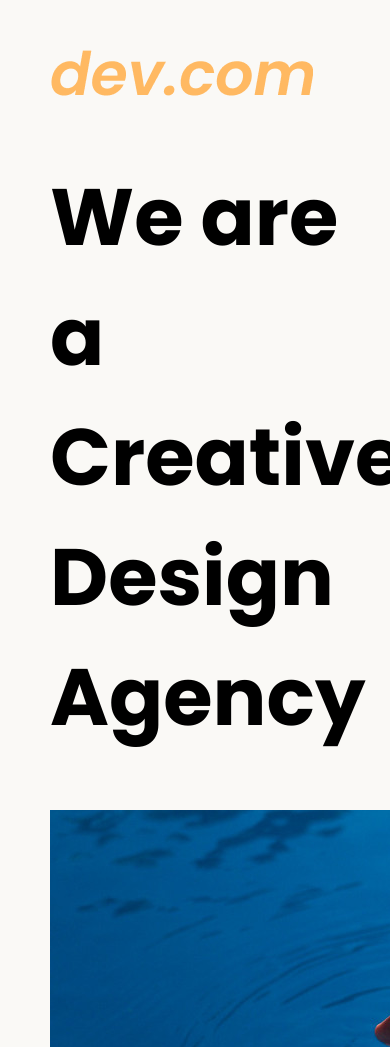
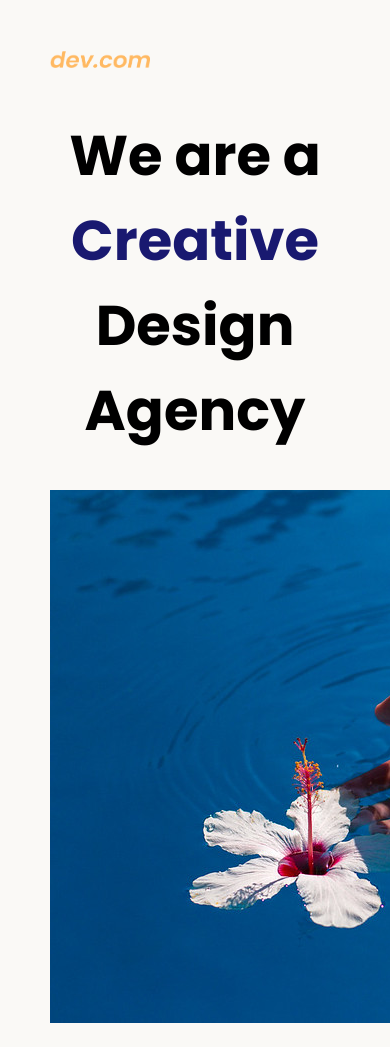
Before and after one commit to mickeykim70/WEB_STUDY, a plain HTML site: page 8.4 Web Design Agency Project/index.html in a window 390 px wide. Shown: the top 1047 px of the page. Drawn offline with Linux system fonts and the light colour scheme.

Commit message:
May 18 1400

```diff
--- a/8.4 Web Design Agency Project/index.html
+++ b/8.4 Web Design Agency Project/index.html
@@ -14,13 +14,11 @@
 <body>
   <div class="main">
     <img class="logo" src="./assets/images/logo.png" alt="logo">
-    <h1>We are a Creative Design Agency</h1>
+    <h1>We are a <span class="creative">Creative</span><br>Design Agency</h1>
     <div class="left card"><img class="tile-image" src="./assets/images/beautiful.jpg" alt="hand and flower in water">
       <h2 class="card-title">Beauty</h2>
       <p class="card-text">We strive to create the most beautiful websites for all your needs. Working closely with you
-        to
-        design and
-        develop an amazing website for your business.</p>
+        to design and develop an amazing website for your business.</p>
     </div>
 
     <div class="right card"><img class="tile-image" src="./assets/images/construction.jpg" alt="metal structure">
@@ -30,7 +28,7 @@
     </div>
 
   </div>
-  <footer>
+  <footer class="creative">
     <p>Create. Develop. Design.</p>
   </footer>
 </body>
--- a/8.4 Web Design Agency Project/style.css
+++ b/8.4 Web Design Agency Project/style.css
@@ -18,3 +18,50 @@ footer {
   text-align: right;
   color: midnightblue;
 }
+
+.title-image {
+  height: 200px;
+  float: left;
+  margin-left: 50px;
+}
+
+.card {
+  width: 45%;
+}
+
+.left {
+  float: left;
+}
+
+.right {
+  float: right;
+}
+
+.creative {
+  color: midnightblue;
+}
+
+@media (max-width: 680px){
+  .logo {
+    width: 100px;
+  }
+
+  h1 {
+    font-size: 3.5rem;
+    text-align: center;
+  }
+
+  .card {
+    width: 100%;
+    display: block;
+    margin-bottom: 30;
+    text-align: justify;
+  }
+
+  .card-img {
+    margin-bottom: 10px;
+    width: 100%;
+    display: inline;
+    object-fit: cover;
+  }
+}
```
